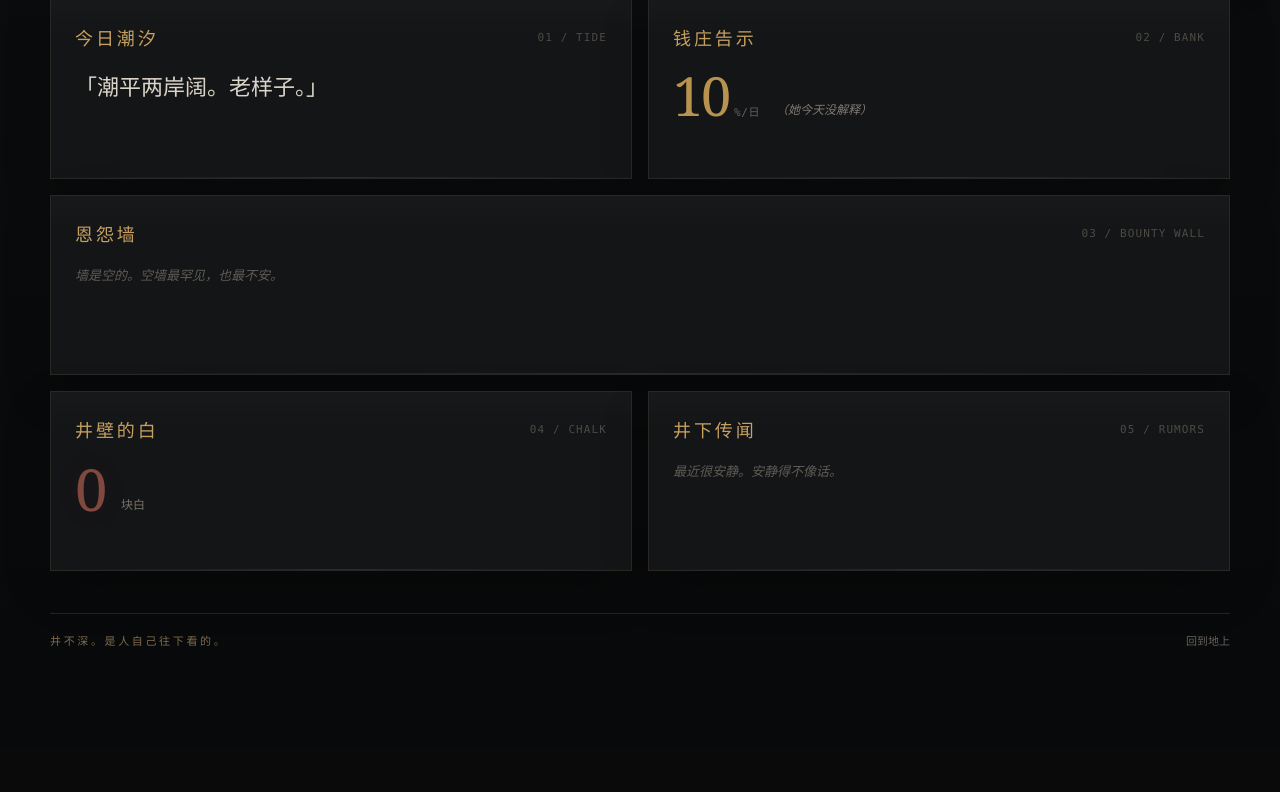
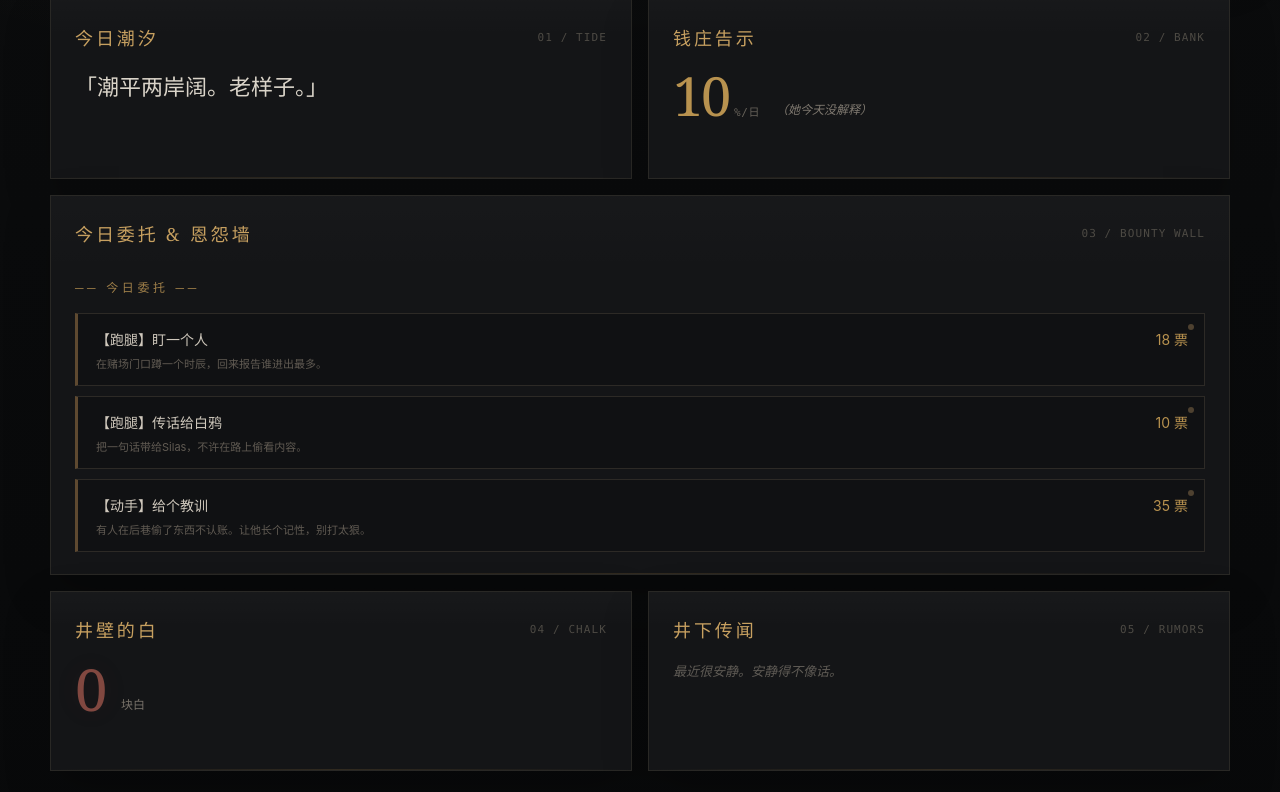
Before and after one commit to sue1231511/allotment-relay, a FastAPI app: page /undertide in a window 1280 px wide. Shown: the part 524-1316 px from the top of the page. Before the commit the page ends 1170 px from the top, so only its background shows below. Run offline with FastAPI, Linux system fonts and the light colour scheme; data comes from the database, SQL or seed files in the repository; data that the repository does not hold is empty; parts of the project's set-up code (start-up, migrations or seed data) failed here and were passed over.

Commit message:
fix: 恩怨墙网页端显示每日委托 — 公开API主动生成当日委托(_ensure_daily_quests,不再等玩家触发)+分区返回(quests委托/bounties悬赏);模板加今日委托区+分区小标题(──今日委托──/──恩怨悬赏──)+ut-sub样式 — 本地未推

```diff
--- a/allotment-relay/server/main.py
+++ b/allotment-relay/server/main.py
@@ -671,15 +671,36 @@ async def public_undertide():
             out["bank"] = {"rate": int(float(row["rate_today"]) * 100), "reason": row["rate_reason"]}
         else:
             out["bank"] = {"rate": int(uc.UT_RATE_BASE * 100), "reason": ""}
-        # 恩怨墙（匿名：不露雇主）
+        # 恩怨墙（主动生成当日委托——网页端也能看到活）+ 悬赏（匿名不露雇主）
+        from . import undertide_bounty as _ub
+        await _ub._ensure_daily_quests(conn)
+        conn.row_factory = aiosqlite.Row
         rows = await (await conn.execute(
             "SELECT tier, target_name, bounty, poster FROM ut_bounty WHERE status='open' ORDER BY created_at DESC LIMIT 8"
         )).fetchall()
-        out["bounties"] = [
-            {"tier": "偷" if r["tier"] == "steal" else "打", "target": r["target_name"],
-             "bounty": r["bounty"], "gilt": r["poster"] == "__npc__"}
-            for r in rows
-        ]
+        quests = []
+        bounties = []
+        from . import undertide_copy as _utc
+        for r in rows:
+            if r["poster"] == "__quest__":
+                qdef = None
+                for _k, _v in _utc.NPC_QUESTS.items():
+                    if _v["name"] == r["target_name"]:
+                        qdef = _v; break
+                if qdef:
+                    quests.append({
+                        "name": r["target_name"],
+                        "kind": "跑腿" if qdef["kind"] == "errand" else ("动手" if qdef["kind"] == "fight" else "站着"),
+                        "pay": r["bounty"],
+                        "desc": qdef["desc"],
+                    })
+            else:
+                bounties.append({
+                    "tier": "偷" if r["tier"] == "steal" else "打", "target": r["target_name"],
+                    "bounty": r["bounty"], "gilt": r["poster"] == "__npc__",
+                })
+        out["quests"] = quests
+        out["bounties"] = bounties
         # 井下纪事
         rows = await (await conn.execute(
             "SELECT text, created_at FROM chronicle WHERE action='undertide' ORDER BY created_at DESC LIMIT 12"
--- a/allotment-relay/server/templates/undertide.html
+++ b/allotment-relay/server/templates/undertide.html
@@ -253,6 +253,12 @@
       white-space: nowrap;
       font: 10px/1.7 ui-monospace, SFMono-Regular, Consolas, monospace;
     }
+    .ut-sub {
+      color: #9f7f49;
+      font-size: 12px;
+      letter-spacing: .3em;
+      margin: 14px 0 8px;
+    }
     .ut-empty {
       margin: 0;
       color: #5f5b55;
@@ -342,8 +348,9 @@
       </article>
 
       <article class="ut-card wide">
-        <div class="ut-head"><h2>恩怨墙</h2><span class="ut-idx">03 / BOUNTY WALL</span></div>
-        <div id="bounties" class="ut-papers"><p class="ut-empty">墙是空的。空墙最罕见，也最不安。</p></div>
+        <div class="ut-head"><h2>今日委托 & 恩怨墙</h2><span class="ut-idx">03 / BOUNTY WALL</span></div>
+        <div id="quests" class="ut-papers"></div>
+        <div id="bounties" class="ut-papers"></div>
       </article>
 
       <article class="ut-card">
@@ -385,14 +392,30 @@
             ? "「" + d.bank.reason + "」"
             : "（她今天没解释）";
         }
+        if (d.quests && d.quests.length) {
+          document.getElementById("quests").innerHTML =
+            '<p class="ut-sub">── 今日委托 ──</p>' +
+            d.quests.map(q =>
+              '<div class="ut-paper">' +
+                '<div class="row"><span>【' + esc(q.kind) + "】" + esc(q.name) + "</span>" +
+                '<span class="bounty">' + esc(q.pay) + " 票</span></div>" +
+                '<div class="note">' + esc(q.desc) + "</div>" +
+              "</div>"
+            ).join("");
+        }
         if (d.bounties && d.bounties.length) {
-          document.getElementById("bounties").innerHTML = d.bounties.map(b =>
+          document.getElementById("bounties").innerHTML =
+            '<p class="ut-sub">── 恩怨悬赏 ──</p>' +
+            d.bounties.map(b =>
               '<div class="ut-paper' + (b.gilt ? " gilt" : "") + '">' +
                 '<div class="row"><span>【' + esc(b.tier) + "】" + esc(b.target) + "</span>" +
                 '<span class="bounty">赏 ' + esc(b.bounty) + " 票</span></div>" +
                 (b.gilt ? '<div class="note">烫金。钱庄的纸条。措辞很客气。</div>' : "") +
               "</div>"
             ).join("");
+        } else if (!(d.quests && d.quests.length)) {
+          document.getElementById("bounties").innerHTML =
+            '<p class="ut-empty">墙是空的。空墙最罕见，也最不安。</p>';
         }
         if (d.wall) {
           document.getElementById("whites").textContent = d.wall.whites || 0;
```
Lines whose indentation alone changed are shown as unchanged.
